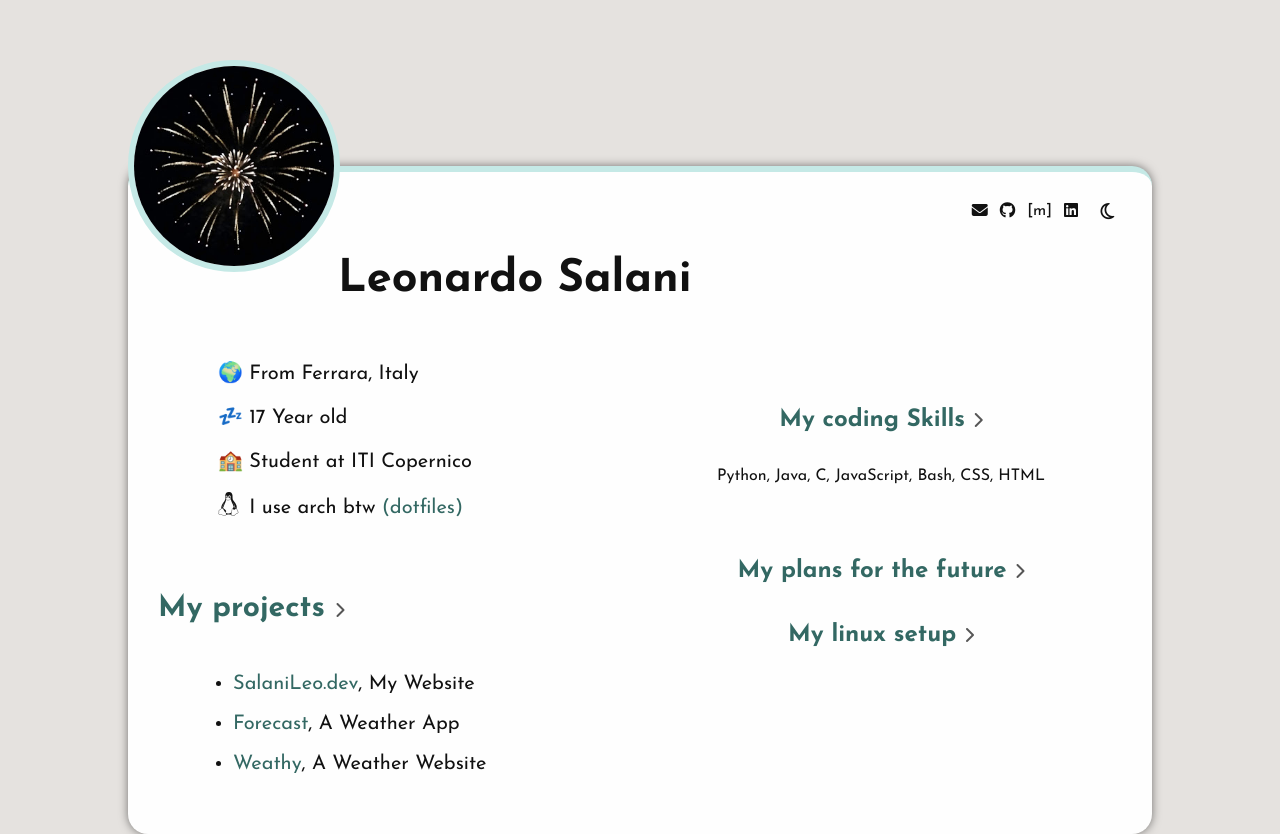
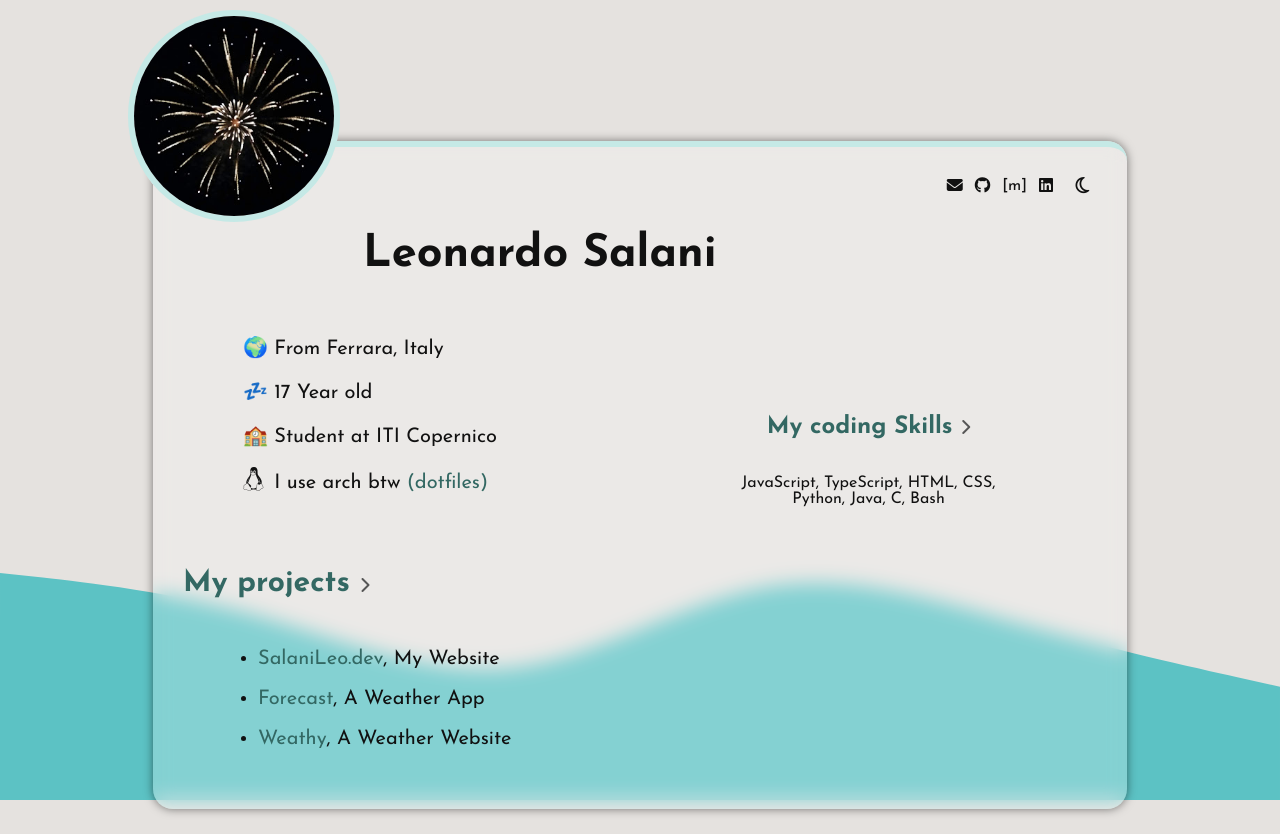
Before and after one commit to SalaniLeo/SalaniLeo, a SvelteKit app: page / in a window 1280 px wide. Built offline with nearby package versions, Linux system fonts and the light colour scheme.

Commit message:
🔧 update

```diff
--- a/src/app.css
+++ b/src/app.css
@@ -6,6 +6,8 @@
   --primary-color: #191919;
   --secondary-color: #242424;
   --tertiary-color: #4f4f4f;
+
+  --blur-secondary: #2424248e;
 
   /* Used for shadows, under ui elements */
    --shadow-color-heavy: #0a0a0aad;
@@ -33,6 +35,8 @@
   --secondary-color: #fefefe;
   --tertiary-color: #565656;
 
+  --blur-secondary: #fefefe3f;
+
   /* Used for shadows, under ui elements */
   --shadow-color-heavy: #0a0a0ace;
   --shadow-color-medium: #00000080;
@@ -54,13 +58,18 @@
 
 * {
   transition-delay: 0s !important;
-  transition-duration: 0.05s;
+  transition-duration: 0.25s;
   font-family: "Josefin Sans", sans-serif;
 }
 
 a {
   text-decoration: none;
   color: var(--font-link-color);
+  transition-duration: 0s;
+}
+
+p, h1, h2, h3, h4, b, ul > * ,li > * {
+  transition-duration: 0.01s !important;
 }
 
 body{
@@ -82,6 +91,7 @@ body{
     max-width: 200px;
     border-radius: 50%;
     border: var(--border-width-primary) solid var(--accent-color-secondary);
+    z-index: 2;
 }
 
 .content > #home {
@@ -125,14 +135,21 @@ body{
   width: 25px;
 }
 
+#home-body, #pfp {
+    backdrop-filter: blur(10px);
+    background-color: var(--blur-secondary);
+}
+
 .content > #home > #home-body, .body {
+    backdrop-filter: blur(10px) !important;
+    background-color: var(--blur-secondary) !important;
     height: fit-content;
-    background-color: var(--secondary-color);
     padding: 30px;
     box-shadow: var(--shadow-color-medium) 0px 0px 10px;
     border-radius: 20px;
     border-top: var(--border-width-primary) solid var(--accent-color-secondary);
-}
+    margin: 25px;
+  }
 
 .themer {
   scale: 115%;
@@ -158,6 +175,7 @@ body{
     grid-template-rows: 1fr;
     grid-column-gap: 0px;
     grid-row-gap: 0px;
+    /* height: fit-content; */
 }
 
 #home-body > #title {
@@ -194,7 +212,7 @@ body{
 }
 
 #content > #right {
-  padding-top: 3rem;
+  padding-top: 5rem;
 }
 
 #content > #right > #languages {
@@ -228,6 +246,7 @@ body{
       padding-top: 30px;
       border-radius: 0px !important;
       height: 100vh;
+      margin: 0px !important;
     }
     .link{
       font-size: 22px !important;
@@ -245,7 +264,7 @@ body{
     }
 
     #home {
-        height: 100vh !important;
+        /* height: 100vh !important; */
     }
     #content{
       display: grid;
@@ -269,6 +288,7 @@ body{
     #content > #right > #languages > #subtitle {
       padding-left: 20px;
       line-height: 20px;
+      text-align: left !important;
     }
     #content > #left {
       padding: 0px;
--- a/src/routes/+layout.svelte
+++ b/src/routes/+layout.svelte
@@ -6,6 +6,7 @@
   import { getCookie, setTheme } from "$lib";
   let currentTheme = "light";
   let shadow: HTMLElement;
+  import "../app.css";
 
   onMount(() => {
     if (getCookie("theme") != null) {
@@ -17,20 +18,8 @@
     }
   });
 
-  let m = { x: 0, y: 0 };
+  export let data: LayoutServerData;
 
-  function handleMousemove(event: MouseEvent) {
-    return
-    m.x = event.clientX;
-    m.y = event.clientY;
-    console.log(m.x, m.y);
-    if (shadow) {
-      shadow.style.top = `${m.y}px`;
-      shadow.style.left = `${m.x}px`;
-    }
-  }
-
-  export let data: LayoutServerData;
 </script>
 
 <svelte:head>
@@ -39,16 +28,25 @@
 </svelte:head>
 
 <!-- svelte-ignore a11y-no-static-element-interactions -->
-<div class="layout" on:mousemove={handleMousemove}>
+<div class="layout">
+    <svg class="bottomwave" xmlns="http://www.w3.org/2000/svg" viewBox="0 0 1440 320">
+      <path fill="#5cc2c4" fill-opacity="1" d="M0,64L48,69.3C96,75,192,85,288,112C384,139,480,181,576,170.7C672,160,768,96,864,80C960,64,1056,96,1152,122.7C1248,149,1344,171,1392,181.3L1440,192L1440,320L1392,320C1344,320,1248,320,1152,320C1056,320,960,320,864,320C768,320,672,320,576,320C480,320,384,320,288,320C192,320,96,320,48,320L0,320Z"></path>
+    </svg>
+    <!-- <svg class="topwave" viewBox="0 0 1440 390" xmlns="http://www.w3.org/2000/svg"><path d="M 0,400 L 0,150 C 102.07655502392345,163.26315789473685 204.1531100478469,176.5263157894737 300,164 C 395.8468899521531,151.4736842105263 485.46411483253587,113.1578947368421 581,91 C 676.5358851674641,68.8421052631579 777.9904306220094,62.842105263157904 863,84 C 948.0095693779906,105.1578947368421 1016.5741626794259,153.4736842105263 1110,169 C 1203.4258373205741,184.5263157894737 1321.712918660287,167.26315789473685 1440,150 L 1440,400 L 0,400 Z" stroke="none" stroke-width="0" fill="#6fbcd4" fill-opacity="1" class="transition-all duration-300 ease-in-out delay-150 path-0"></path></svg> -->
   <div class="root">
     <PageTransition pathname={data.pathname}>
-      <!-- <div class="shadow" bind:this={shadow}></div> -->
       <slot />
     </PageTransition>
   </div>
 </div>
 
 <style>
+.bottomwave {
+  position: fixed;
+  bottom: 0px;
+  z-index: -2;
+}
+
 .layout {
   top: 0px;
   height: 100vh;
@@ -57,17 +55,22 @@
   left: 0px;
 }
 .root {
-  padding-top: 50px;
   max-width: 64rem;
   margin: 1rem auto;
   margin-bottom: 0px !important;
 }
 @media screen and (max-width: 890px) {
-  .root {
-    padding-top: 0px;
-  }
+.root {
+  padding-top: 0px;
 }
-.shadow {
+.bottomwave {
+  height: 0px;
+}
+/* .topwave {
+  min-height: 215px;
+} */
+}
+/* .shadow {
   position: absolute;
   width: 10px;
   height: 10px;
@@ -76,5 +79,5 @@
   border-radius: 50%;
   pointer-events: none;
   z-index: -4;
-}
+} */
 </style>
--- a/src/routes/+page.svelte
+++ b/src/routes/+page.svelte
@@ -1,7 +1,5 @@
 <script>
   import { setTheme, currentTheme } from "$lib";
-
-  import "../app.css";
   import pfp from "$lib/pfp.png";
 </script>
 
@@ -81,10 +79,10 @@
                   <span class="fa-solid fa-chevron-right more-arrow"></span>
                 </h2>
               </div>
-              <div id="subtitle">
-                <p>Python, Java, C, JavaScript, Bash, CSS, HTML</p>
+              <div id="subtitle" style="width: 300px; text-align: center;">
+                <p>JavaScript, TypeScript, HTML, CSS, Python, Java, C, Bash</p>
               </div>
-              <div id="other">
+              <!-- <div id="other">
                 <div id="title">
                   <h2>
                     <a href="/future" class="link">My plans for the future</a>
@@ -97,7 +95,7 @@
                     <span class="fa-solid fa-chevron-right more-arrow"></span>
                   </h2>
                 </div>
-              </div>
+              </div> -->
             </div>
           </div>
         </div>
--- a/src/routes/skills/+page.svelte
+++ b/src/routes/skills/+page.svelte
@@ -15,7 +15,7 @@
         <div id="content">
           <p class="title">I know a couple of languages, and they are:</p>
           <p class="text-content">
-            JavaScript, TypeScript, HTML, CSS, Python, Java, C, Bash, Kotlin*
+            JavaScript, TypeScript, HTML, CSS, Python, Java, C, Bash
           </p>
           <!-- <p style="font-size: 19px;">
             Other than programming languages I know quite a few other things
```
